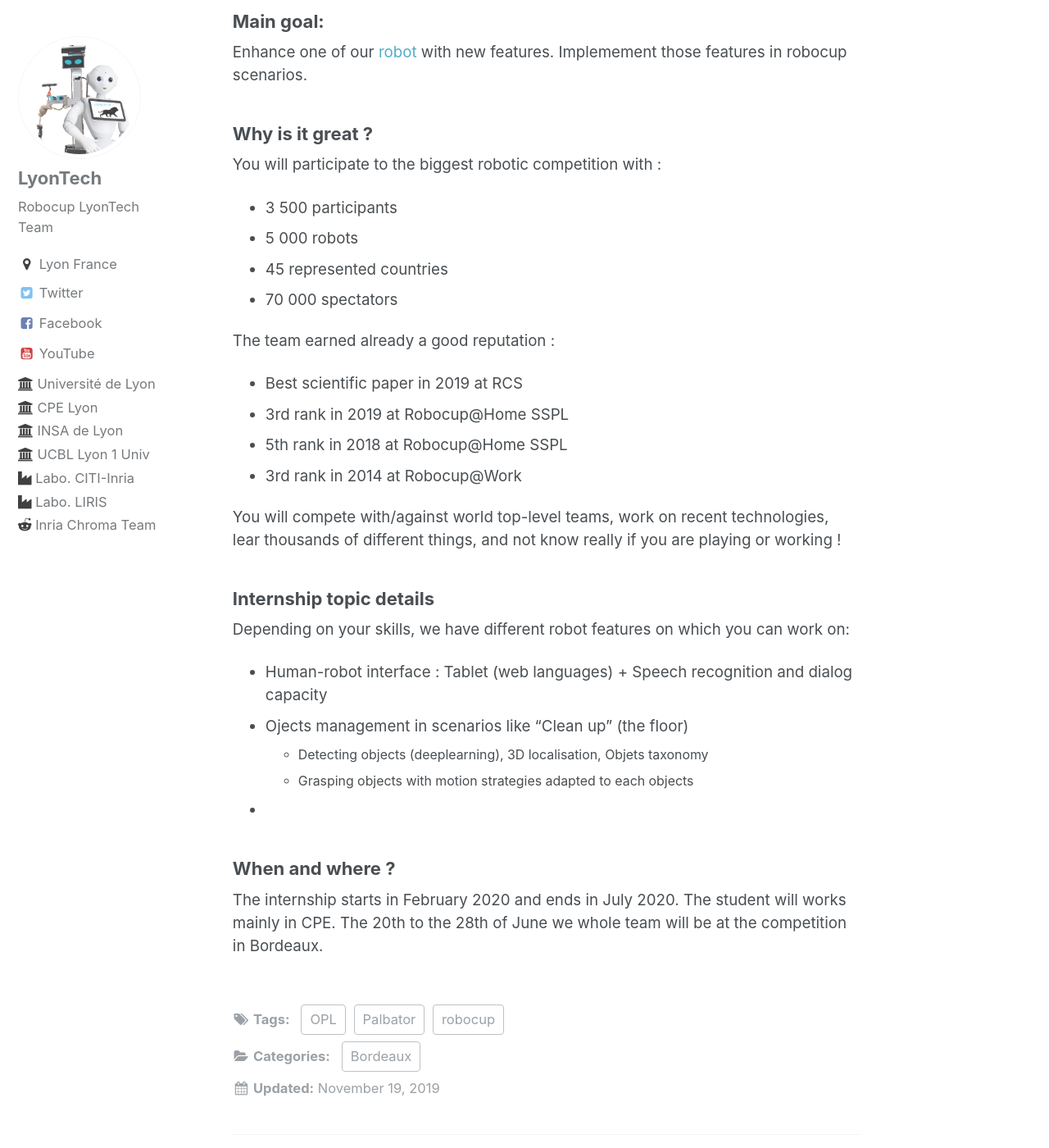
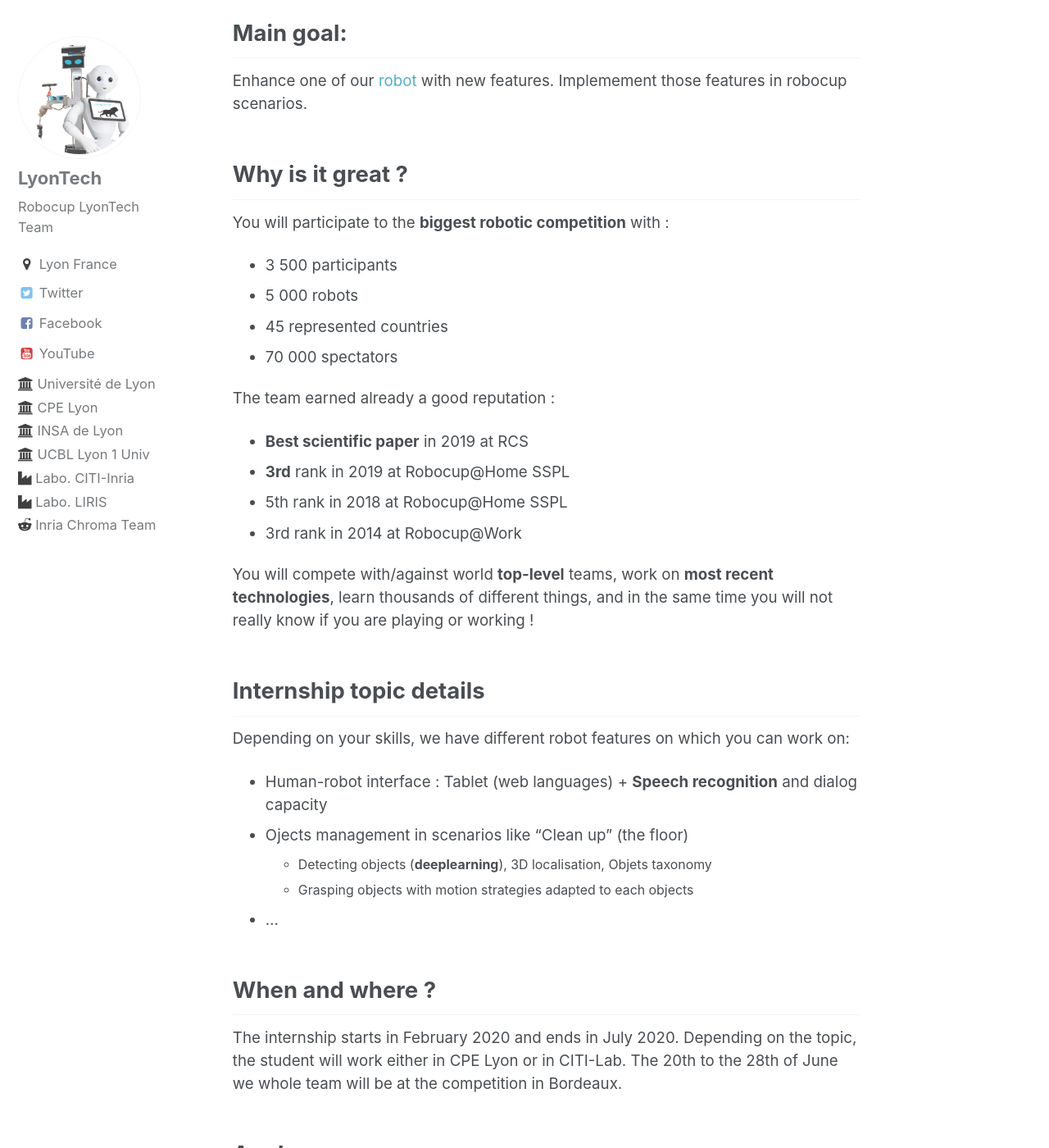
Before and after one commit to Robocup-Lyontech/Robocup-Lyontech.github.io, a Jekyll site: the page built from _posts/2019-11-19-Internship.md, in a window 1280 px wide and 1400 px high, scrolled down 321 px. Shown: the whole window at 82% size. Built offline with Jekyll 4.4.1, drawn with Linux system fonts in a browser that asks for light colours; some of the changed text lies outside the part shown.

Commit message:
update internship

```diff
--- a/_posts/2019-11-19-Internship.md
+++ b/_posts/2019-11-19-Internship.md
@@ -9,34 +9,37 @@
 ---
 
 
-We are looking for one or two candidates for an internship, in order to complete our robocup team.
+We are looking for two or three candidates for an internship, in order to complete our robocup team.
 
-### Main goal:
+## Main goal:
 Enhance one of our [robot](https://robocup-lyontech.github.io/opl/) with new features. Implemement those features in robocup scenarios.
 
-### Why is it great ?
-You will participate to the biggest robotic competition with :
+## Why is it great ?
+You will participate to the **biggest robotic competition** with :
  - 3 500 participants
  - 5 000 robots
  - 45 represented countries
  - 70 000 spectators
 
 The team earned already a good reputation :
-- Best scientific paper in 2019 at RCS
-- 3rd rank in 2019 at Robocup@Home SSPL
+- **Best scientific paper** in 2019 at RCS
+- **3rd** rank in 2019 at Robocup@Home SSPL
 - 5th rank in 2018 at Robocup@Home SSPL
 - 3rd rank in 2014 at Robocup@Work
 
-You will compete with/against world top-level teams, work on recent technologies, lear thousands of different things, and not know really if you are playing or working !
+You will compete with/against world **top-level** teams, work on **most recent technologies**, learn thousands of different things, and in the same time you will not really know if you are playing or working !
 
-### Internship topic details
+## Internship topic details
 Depending on your skills, we have different robot features on which you can work on:
-- Human-robot interface : Tablet (web languages) + Speech recognition and dialog capacity
+- Human-robot interface : Tablet (web languages) + **Speech recognition** and dialog capacity
 - Ojects management in scenarios like "Clean up" (the floor)
-  - Detecting objects (deeplearning), 3D localisation, Objets taxonomy
+  - Detecting objects (**deeplearning**), 3D localisation, Objets taxonomy
   - Grasping objects with motion strategies adapted to each objects
--
+- ...
 
 
-### When and where ?
-The internship starts in February 2020 and ends in July 2020. The student will works mainly in CPE. The 20th to the 28th of June we whole team will be at the competition in Bordeaux.
+## When and where ?
+The internship starts in February 2020 and ends in July 2020. Depending on the topic, the student will work either in CPE Lyon or in CITI-Lab. The 20th to the 28th of June we whole team will be at the competition in Bordeaux.
+
+## Apply
+Send your application at raphael DOT leber AT gmail DOT com
```
Also changed, not shown: other parts of _posts/2019-11-19-Internship.md (+1 -1 lines).
